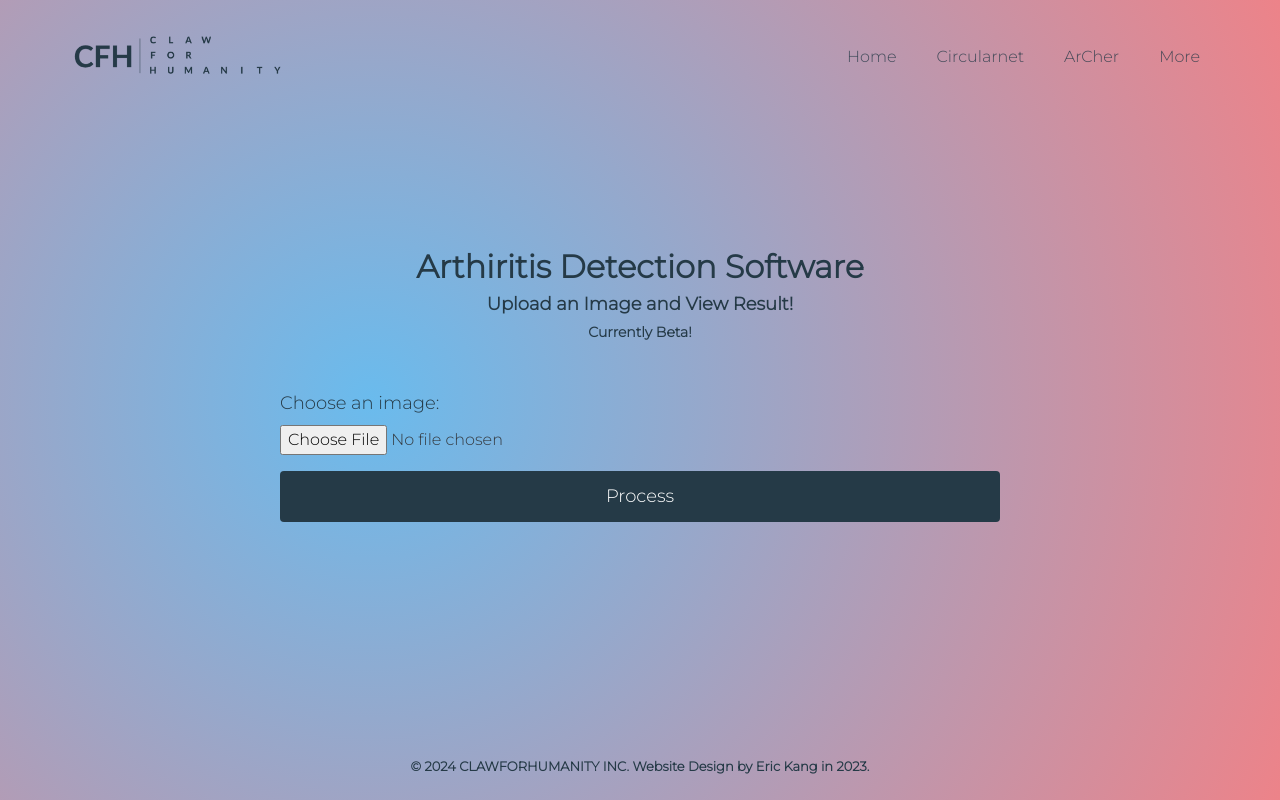
After one commit to Claw-For-Humanity/Google-Circularnet-InferenceAPI, a FastAPI app: template templates/archer/archer.html in a window 1280 px wide. The commit adds this page. Run offline with FastAPI, Linux system fonts and the light colour scheme; the template is opened without the code that fills it, so the values that code supplies are empty; parts of the project's set-up code (start-up, migrations or seed data) failed here and were passed over; some libraries are stand-ins or nearby versions.

Commit message:
implemented ArCher
Archer stands for Arthritis Catcher

```diff
--- /dev/null
+++ b/templates/archer/archer.html
@@ -0,0 +1,74 @@
+<!DOCTYPE html>
+<html lang="en">
+<head>
+    <meta charset="UTF-8">
+    <meta name="viewport" content="width=device-width, initial-scale=1.0">
+    <link href="https://stackpath.bootstrapcdn.com/bootstrap/4.5.2/css/bootstrap.min.css" rel="stylesheet">
+    <link href="https://fonts.googleapis.com/css2?family=Roboto:wght@400;700&display=swap" rel="stylesheet">
+    <meta http-equiv="X-UA-Compatible" content="ie=edge" />
+    <!--Font Awesome-->
+    <link
+    rel="stylesheet"
+    href="https://cdnjs.cloudflare.com/ajax/libs/font-awesome/5.15.1/css/all.min.css"
+  />
+    <link rel="stylesheet" href="https://cdnjs.cloudflare.com/ajax/libs/font-awesome/4.7.0/css/font-awesome.min.css">
+    <link rel="stylesheet" href="/circularnet/css/styles.css">
+    <title>CFH Lab</title>
+</head>
+<body>
+  <div class="wrapper">
+
+    <a href="/" class="top"> </a>
+
+    </div>
+
+    <ul class="navigation">
+        <li><a href="/" title="Home">Home</a></li>
+        <li><a href="/circularnet" title="Circularnet">Circularnet</a></li>
+          <li><a href="/archer" title="ArCher">ArCher</a></li>
+          <li><a href="" title="More">More</a>
+            <ul>
+              <li><a href="https://www.clawforhumanity.ca/" title="Claw For Humanity" target="_blank">CFH</a></li>
+              <li><a href="https://github.com/Claw-For-Humanity" title="Github" target="_blank">Github</a></li>
+              <!-- <li><a href="" title="Sources">Source</a></li>
+              <li><a href="" title="Privacy">Privacy</a></li> -->
+            </ul>
+          </li>
+          <div class="clear"></div>
+        </ul>
+
+
+    <div class="container">
+        <h1>Arthiritis Detection Software</h1>
+        <h2>Upload an Image and View Result!</h2>
+        <h3>Currently Beta!</h3>
+        <form id="upload-form" action="/upload_ac/" method="post" enctype="multipart/form-data" onsubmit="uploadImage(event)">
+            <div class="form-group">
+                <label for="file">Choose an image:</label>
+                <input type="file" id="file" name="file" class="form-control-file" required>
+            </div>
+            <button type="submit" id="submit-button" class="btn btn-primary btn-block">Process</button>
+        </form>
+
+        <div id="result"><link rel="stylesheet" href="/archer/css/styles.css">
+        </div>
+    </div>
+
+
+
+    <div id="overlay">
+      <img src="/sources/CFH_transparent.png" alt="Claw For Humanity Labs" class="message-image">
+    </div>
+
+
+    <div class="bottom">
+        <h1>© 2024 CLAWFORHUMANITY INC. Website Design by Eric Kang in 2023.</h1>
+    </div>
+
+
+    <script src="/archer/js/inbound.js"></script>
+    <script src="/archer/js/script.js"></script>
+
+
+</body>
+</html>
--- /dev/null
+++ b/templates/archer/css/styles.css
@@ -0,0 +1,333 @@
+@charset "UTF-8";
+@import url(https://fonts.googleapis.com/css?family=Raleway:400,200,300,100,500,700,600,800,900);
+@import url('https://fonts.googleapis.com/css2?family=Montserrat:wght@300&display=swap');
+
+header {
+    background-color: #343a40; /* Fallback color in case the image doesn't load */
+    /* background-image: url('https://static.wixstatic.com/media/6fed05_d3047475a15547b1b24b3ca05f5b7721~mv2.png/v1/fill/w_600,h_316,al_c,q_85,usm_0.66_1.00_0.01,enc_auto/6fed05_d3047475a15547b1b24b3ca05f5b7721~mv2.png');  */
+    background-size: cover;
+    background-position: top;
+    background-repeat: no-repeat; /* Ensures the image doesn't repeat */
+    height: 0px;
+    padding: 20px;
+    display: flex;
+    align-items: top;
+    justify-content: top;
+}
+body {
+    display: flex;
+    justify-content: center;
+    align-items: center;
+    height: 100vh;
+    background: radial-gradient(circle, rgb(106, 187, 237), rgb(255, 123, 123));
+    background-size: 150% 150%; /* Adjust size for smooth movement */
+    animation: radialGradientAnimation 10s ease infinite;
+    font-family: 'Montserrat', sans-serif;
+    color: #343a40;
+    padding: 20px;
+
+}
+
+@keyframes radialGradientAnimation {
+    0% {
+        background-position: 0% 0%;
+    }
+    50% {
+        background-position: 100% 100%;
+    }
+    100% {
+        background-position: 0% 0%;
+    }
+}
+
+
+/* THIS IS LINEAR GRADIENT */
+/* body {
+    display: flex;
+    justify-content: center;
+    align-items: center;
+    height: 100vh;
+    background: linear-gradient(135deg, rgb(106, 187, 237), rgb(255, 255, 255));
+    background-size: 200% 200%;
+    animation: gradientAnimation 10s ease infinite;
+    font-family: 'Roboto', sans-serif;
+    color: #343a40;
+    padding: 20px;
+}
+
+@keyframes gradientAnimation {
+    0% {
+        background-position: 0% 50%;
+    }
+    50% {
+        background-position: 100% 50%;
+    }
+    100% {
+        background-position: 0% 50%;
+    }
+} */
+
+
+
+@keyframes slideIn {
+    0% {
+        transform: translateY(20px); /* Start 20px below */
+        opacity: 0; /* Fully transparent */
+    }
+    100% {
+        transform: translateY(0); /* End in original position */
+        opacity: 1; /* Fully visible */
+    }
+}
+
+.container {
+    max-width: 800px; /* Increased max-width for a larger layout */
+    padding: 40px; /* Increased padding for more spacing */
+}
+h1 {
+    font-size: 32px; /* Increased font size for the header */
+    font-weight: 700;
+    color: rgb(37, 58, 71);
+    text-align: center;
+    animation: slideIn 2s ease forwards; /* Add animation */
+}
+h2 {
+    font-size: 18px;
+    font-weight: 600;
+    color: rgb(37, 58, 71);
+    text-align: center;
+    animation: slideIn 2s ease forwards; /* Add animation */
+}
+h3{
+    font-size: 14px;
+    font-weight: 600;
+    color: rgb(37, 58, 71);
+    text-align: center;
+    animation: slideIn 2s ease forwards; /* Add animation */
+
+}
+
+.form-group label {
+    font-size: 18px; /* Increased font size for labels */
+    font-weight: 500;
+    color: rgb(37, 58, 71);
+    animation: slideIn 2s ease forwards; /* Add animation */
+}
+.btn-primary {
+    font-size: 18px; /* Increased font size for the button */
+
+    padding: 12px 24px; /* Larger button size */
+    background-color: rgb(37, 58, 71); /* cfh main - rgb(106, 187, 237); */
+     /* cfh writing - rgb(37, 58, 71) */
+    border: none;
+    transition: background-color 0.3s ease;
+    animation: slideIn 2s ease forwards; /* Add animation */
+}
+
+
+.btn-primary:hover {
+    background-color: rgb(50, 78, 95);
+}
+#result {
+    margin-top: 30px;
+    text-align: center;
+}
+#result img {
+    height: 100%;    /* Maintain aspect ratio */
+    width: 100%;
+    border-radius: 3px;
+}
+
+/* here */
+.clear {
+    clear: both;
+  }
+/*
+  .wrapper {
+    width: 620px;
+    margin: 20px auto;
+    border-radius: 10px;
+    border: solid 3px #fff;
+    box-shadow: 0 3px 5px 0 rgba(0, 0, 0, 0.1);
+  } */
+
+.top {
+    position: fixed;
+    top: 5px;
+    left: 50%;
+    transform: translateX(-50%); /* Moves the element left by 50% of its own width to center it */
+
+    width: 300px;
+    height: 100px;
+    background-image: url('/sources/CFH_transparent.png');
+    background-size: cover;
+    background-position: center;
+    background-repeat: no-repeat;
+    transition: top 0.7s ease;
+}
+
+.footer {
+    min-height: 200px;
+    padding: 20px;
+    background: #e4e4e4;
+    border-radius: 0 0 10px 10px;
+  }
+
+.pageTitle {
+    font-size: 24px;
+    line-height: 40px;
+    font-weight: 700;
+    color: #000;
+  }
+
+.navigation {
+    position: fixed;
+    top: 96px; /* Aligns the top of .navigation with the top of .top */
+    left: 50%; /* Places .navigation right next to the .top image */
+    transform: translateX(-50%);
+    right: auto;
+    list-style: none;
+    padding: 0;
+    margin: 0;
+    display: flex; /* DECIDE WHETHER FLEX AFTER DECISION*/
+    transition: top 0.3s ease;
+}
+/* Media query to adjust .navigation position when screen size changes */
+
+@media (min-width: 769px) {
+    .top{
+        transform: translateX(0%);
+        left: 30px;
+    }
+    .navigation {
+        top: 37px; /* Adjust for larger screens, if needed */
+        right: 60px; /* Places .navigation right next to the .top image */
+        left: auto;
+        transform: none;
+    }
+}
+
+.navigation li {
+    float: left;
+    position: relative;
+  }
+
+.navigation li:hover {
+    background: rgba(255, 255, 255, 0.3);
+  }
+
+
+
+.navigation li a {
+    display: block;
+    padding: 0 20px;
+    text-decoration: none;
+    line-height: 40px;
+    color: rgb(37, 58, 71, 0.8);
+  }
+
+.navigation ul {
+    display: none;
+    position: absolute;
+    list-style: none;
+    margin-left: -3px;
+    padding: 0;
+    overflow: hidden;
+  }
+
+.navigation ul li {
+    float: none;
+  }
+
+.navigation li:hover > ul {
+    display: block;
+    background: rgba(255, 255, 255, 0.3);
+    border-top: 0;
+  }
+
+
+.navigation li li a:hover {
+    background: rgba(255, 255, 255, 0.8);
+  }
+
+.navigation ul li:last-child a,
+.navigation ul li:last-child a:hover {
+    -webkit-border-radius: 0 0 5px 5px;
+    border-radius: 0 0 5px 5px;
+  }
+
+
+
+
+#overlay {
+  position: fixed;
+  top: 0;
+  left: 0;
+  width: 100%;
+  height: 100%;
+  background: rgb(106, 187, 237);
+  backdrop-filter: blur(5px); /* Applies the blur effect */
+  display: flex;
+  align-items: center;
+  justify-content: center;
+  z-index: 9999; /* Keeps the overlay on top */
+  animation: none; /* Add animation */
+}
+
+.message-image {
+  max-width: 50%; /* Ensures the image scales nicely */
+  height: auto;
+  animation: none;
+}
+
+.hidden {
+  opacity: 0;
+  transition: opacity 1s ease; /* Ensure the transition applies when hiding */
+  animation: none;
+}
+
+
+.bottom {
+    position: fixed;      /* Fix the position to the viewport */
+    bottom: 15px;           /* Position it at the bottom */
+    left: 0;             /* Align it to the left */
+    width: 100%;         /* Full width */
+    color: white;        /* Text color */
+    text-align: center;  /* Center the text */
+    padding: 10px;      /* Add some padding */
+    box-sizing: border-box; /* Include padding in the total width/height */
+}
+
+
+
+.bottom h1 {
+    font-size: 13px; /* Adjust as needed */
+    margin: 0; /* Remove default margin */
+}
+
+
+/* restart button */
+@keyframes radialGradientAnimation {
+    0% {
+        background-position: 0%;
+    }
+    100% {
+        background-position: 100%;
+    }
+}
+
+.button-gradient {
+    background: radial-gradient(circle, #ff6a00, #ee0979);
+    background-size: 200% 200%;
+    color: white;
+    padding: 10px 20px;
+    border: none;
+    border-radius: 5px;
+    cursor: pointer;
+    animation: radialGradientAnimation 5s ease infinite;
+    transition: transform 0.2s;
+}
+
+.button-gradient:hover {
+    transform: scale(1.05);
+}
--- /dev/null
+++ b/templates/archer/js/inbound.js
@@ -0,0 +1,13 @@
+
+window.onload = function() {
+    setTimeout(function() {
+        // Add the hidden class to start the fade-out
+        document.getElementById('overlay').classList.add('hidden');
+
+        // After the transition, remove the overlay from the DOM
+        setTimeout(function() {
+            document.getElementById('overlay').style.display = 'none';
+            document.body.style.overflow = 'auto'; // Restores scrolling
+        }, 1000); // This duration should match the CSS transition duration
+    }, 400); // Time before the overlay starts fading out
+};
--- a/templates/circularnet/circularnet.html
+++ b/templates/circularnet/circularnet.html
@@ -25,7 +25,7 @@
     <ul class="navigation">
         <li><a href="/" title="Home">Home</a></li>
         <li><a href="/circularnet" title="Circularnet">Circularnet</a></li>
-          <li><a href="" title="CancerCatcher">CancerCatcher</a></li>
+          <li><a href="/archer" title="Archer">ArCher</a></li>
           <li><a href="" title="More">More</a>
             <ul>
               <li><a href="https://www.clawforhumanity.ca/" title="Claw For Humanity" target="_blank">CFH</a></li>
--- a/templates/home/home.html
+++ b/templates/home/home.html
@@ -27,7 +27,7 @@
     <ul class="navigation">
       <li><a href="/" title="Home">Home</a></li>
       <li><a href="/circularnet" title="Circularnet">Circularnet</a></li>
-        <li><a href="" title="CancerCatcher">CancerCatcher</a></li>
+        <li><a href="/archer" title="Archer">ArCher</a></li>
         <li><a href="" title="More">More</a>
           <ul>
             <li><a href="https://www.clawforhumanity.ca/" title="Claw For Humanity" target="_blank">CFH</a></li>
```
Also changed, not shown: app/api.py (+51 -0 lines), archer/archer.py (added, +38 -0 lines), templates/archer/js/script.js (added, +44 -0 lines), 2 other files.
